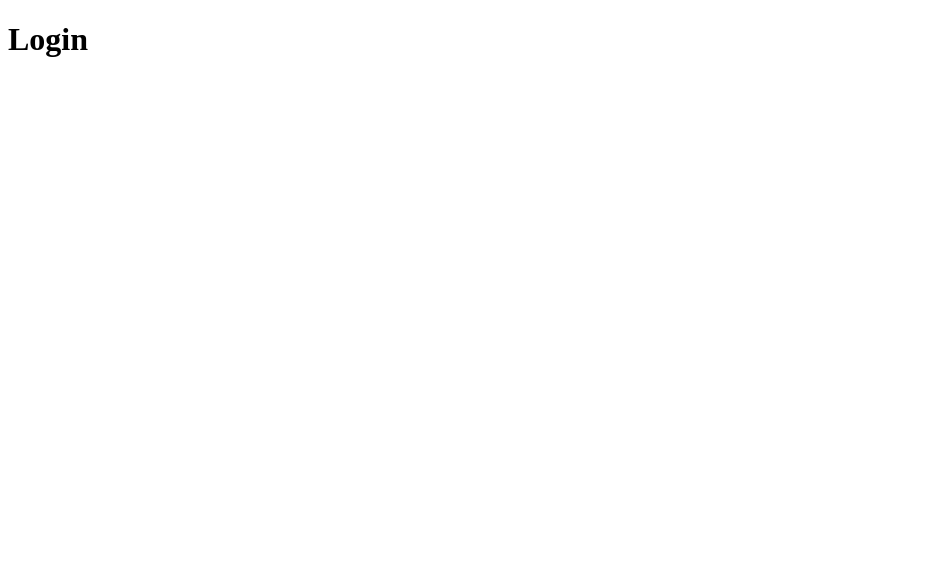
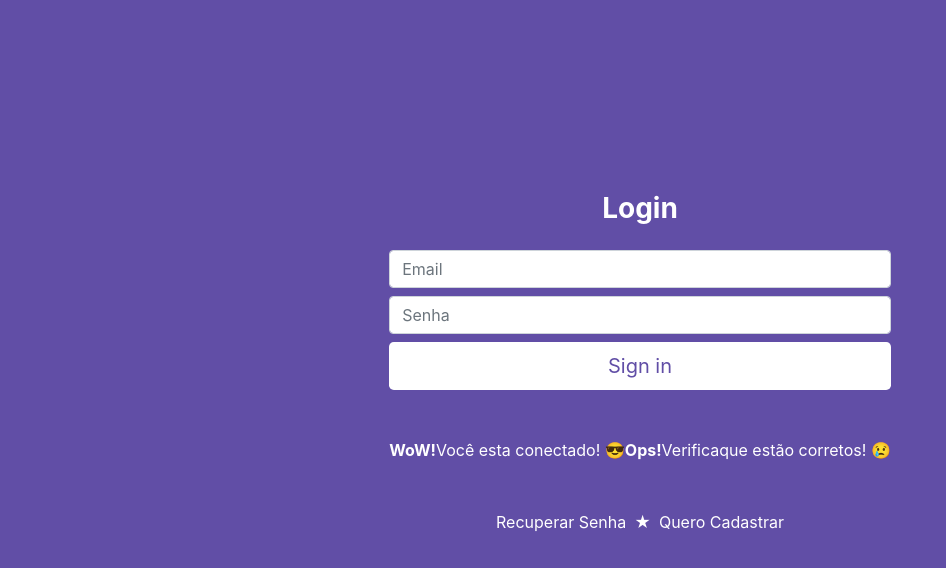
Before and after one commit to gilmaresende/curso_react-JS-firebase-bootstrap, a React (Create React App) app in the folder evento/: page / in a window 1280 px wide. Shown: the top 568 px of the page, without its empty margins (0-946 px from the left). Built offline with nearby package versions, Linux system fonts and the light colour scheme.

Commit message:
5. Desenvolvendo o Layout da Tela de Login

```diff
--- a/evento/public/index.html
+++ b/evento/public/index.html
@@ -3,9 +3,35 @@
   <head>
     <meta charset="utf-8" />
     <meta name="viewport" content="width=device-width, initial-scale=1" />
+
+    <!--Bootstrap-->
+    <link
+      rel="stylesheet"
+      href="https://cdn.jsdelivr.net/npm/bootstrap@4.5.3/dist/css/bootstrap.min.css"
+      integrity="sha384-TX8t27EcRE3e/ihU7zmQxVncDAy5uIKz4rEkgIXeMed4M0jlfIDPvg6uqKI2xXr2"
+      crossorigin="anonymous"
+    />
+
     <title>Eventos</title>
   </head>
   <body>
     <div id="root"></div>
+
+    <!--Bootstrap-->
+    <script
+      src="https://code.jquery.com/jquery-3.5.1.slim.min.js"
+      integrity="sha384-DfXdz2htPH0lsSSs5nCTpuj/zy4C+OGpamoFVy38MVBnE+IbbVYUew+OrCXaRkfj"
+      crossorigin="anonymous"
+    ></script>
+    <script
+      src="https://cdn.jsdelivr.net/npm/popper.js@1.16.1/dist/umd/popper.min.js"
+      integrity="sha384-9/reFTGAW83EW2RDu2S0VKaIzap3H66lZH81PoYlFhbGU+6BZp6G7niu735Sk7lN"
+      crossorigin="anonymous"
+    ></script>
+    <script
+      src="https://cdn.jsdelivr.net/npm/bootstrap@4.5.3/dist/js/bootstrap.min.js"
+      integrity="sha384-w1Q4orYjBQndcko6MimVbzY0tgp4pWB4lZ7lr30WKz0vr/aWKhXdBNmNb5D92v7s"
+      crossorigin="anonymous"
+    ></script>
   </body>
 </html>
--- a/evento/src/view/login/index.js
+++ b/evento/src/view/login/index.js
@@ -1,7 +1,60 @@
 import React from "react";
+import "./login.css";
 
 function Login() {
-  return <h1>Login</h1>;
+  return (
+    <div className="login-content d-flex aling-center">
+      {" "}
+      <form className="form-signin mx-auto">
+        <div className="text-center mb-4">
+          {/* <img
+            className="mb-4"
+            src="/docs/4.5/assets/brand/bootstrap-solid.svg"
+            alt=""
+            width="72"
+            height="72"
+          /> */}
+          <h1 className="h3 mb-3 font-weight-normal text-white font-weight-bold">
+            Login
+          </h1>
+        </div>
+
+        <input
+          type="email"
+          id="inputEmail"
+          className="form-control my-2"
+          placeholder="Email"
+        />
+
+        <input
+          type="password"
+          id="inputPassword"
+          className="form-control my-2"
+          placeholder="Senha"
+        />
+
+        <button className="btn btn-lg btn-block btn-login" type="submit">
+          Sign in
+        </button>
+
+        <div className="msg-login text-white text-center my-5">
+          <span>
+            <strong>WoW!</strong>Você esta conectado! &#128526;
+            <strong>Ops!</strong>Verificaque estão corretos! &#128546;
+          </span>
+        </div>
+        <div className="opcoes-login mt-5 text-center">
+          <a href="#" className="mx-2">
+            Recuperar Senha
+          </a>
+          <span className="text-white">&#9733;</span>
+          <a href="#" className="mx-2">
+            Quero Cadastrar
+          </a>
+        </div>
+      </form>
+    </div>
+  );
 }
 
 export default Login;
--- /dev/null
+++ b/evento/src/view/login/login.css
@@ -0,0 +1,29 @@
+.login-content {
+  width: 100%;
+  padding: 15%;
+  margin: auto;
+  background-color: #614ea6;
+  height: 100vh;
+}
+
+.btn-login {
+  background-color: #fff;
+  color: #614ea6;
+  transition: 0.3s ease-in;
+}
+
+.btn-login:hover {
+  background-color: #f21667;
+  color: #fff;
+}
+
+.opcoes-login a {
+  text-decoration: none;
+  color: #fff;
+  transition: 0.3s ease-in;
+}
+
+.opcoes-login a:hover {
+  text-decoration: none;
+  color: #f21667;
+}
```
Also changed, not shown: evento/src/view/login/index.css (deleted), 1 other file (tests, documents, lock files or other folders).
